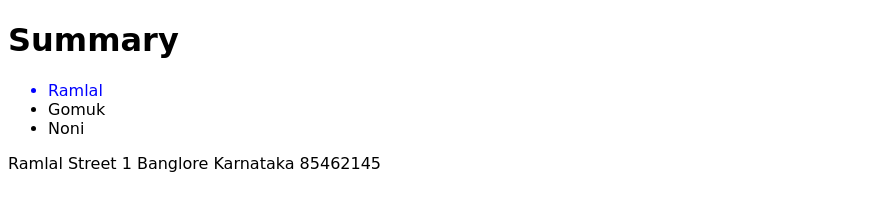
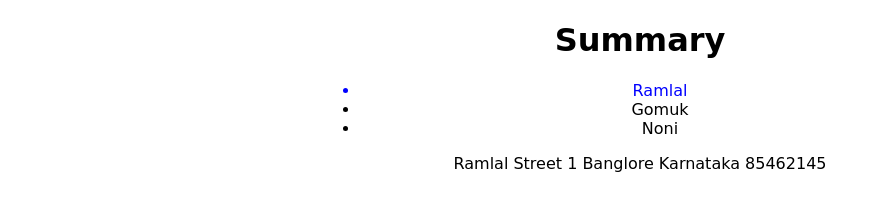
Before and after one commit to amansethi00/cause-effect-app, a plain HTML site: page index.html in a window 1280 px wide. Both pictures are taken after a click on the item "Ramlal". Shown: the whole page, without its empty margins (0-879 px from the left). Drawn offline with Linux system fonts and the light colour scheme; a web font is replaced by a local one.

Commit message:
done required changes

```diff
--- a/app.js
+++ b/app.js
@@ -14,9 +14,9 @@ const names = Array.from(document.querySelectorAll('.names'));
 names.map((item,index)=>{
     item.innerHTML=people[index].name;
 });
-console.log(people.map(item=>item.name.includes("Ramlal")))
-console.log(names[0].innerText);
-console.log(names.length);
+// console.log(people.map(item=>item.name.includes("Ramlal")))
+// console.log(names[0].innerText);
+// console.log(names.length);
 
     names.map((item,index)=>
         item.addEventListener("click",function(){
@@ -29,7 +29,10 @@ console.log(names.length);
             ]
             // console.log(item.color);
             // item.id.style.color="blue";
-            names[index].style.color= "blue";
+            names.map(abc => {
+                abc.style.color= "black";
+            })
+            names[index].style.color = "blue";
 
             para=document.querySelector('p');
             var s="";
--- a/styles.css
+++ b/styles.css
@@ -20,3 +20,14 @@ li {
 li.clicked {
   background-color: rgb(19, 2, 2);
 }
+body {
+  max-width: 50%;
+  margin: auto;
+  text-align: center;
+}
+.names ::after {
+  color: black;
+}
+.names.clicked {
+  color: black;
+}
```
